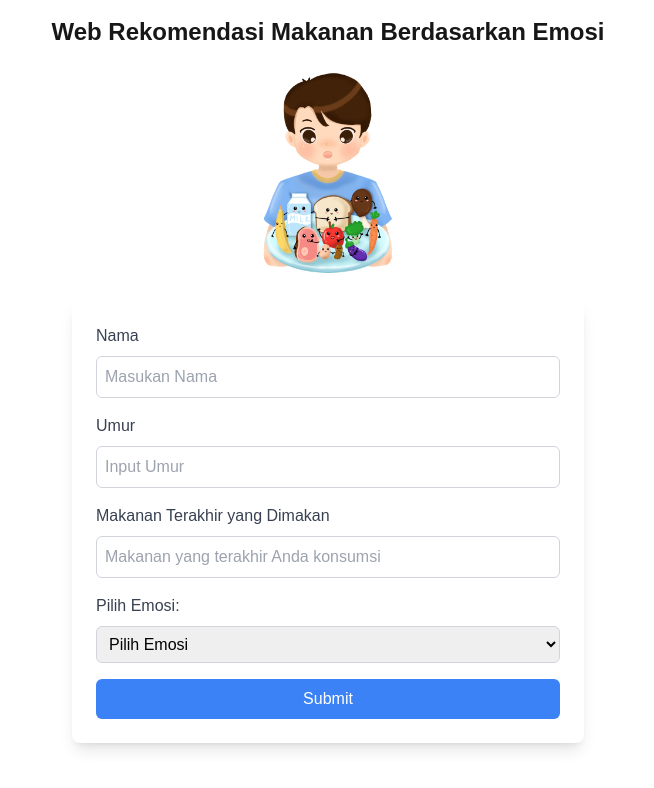
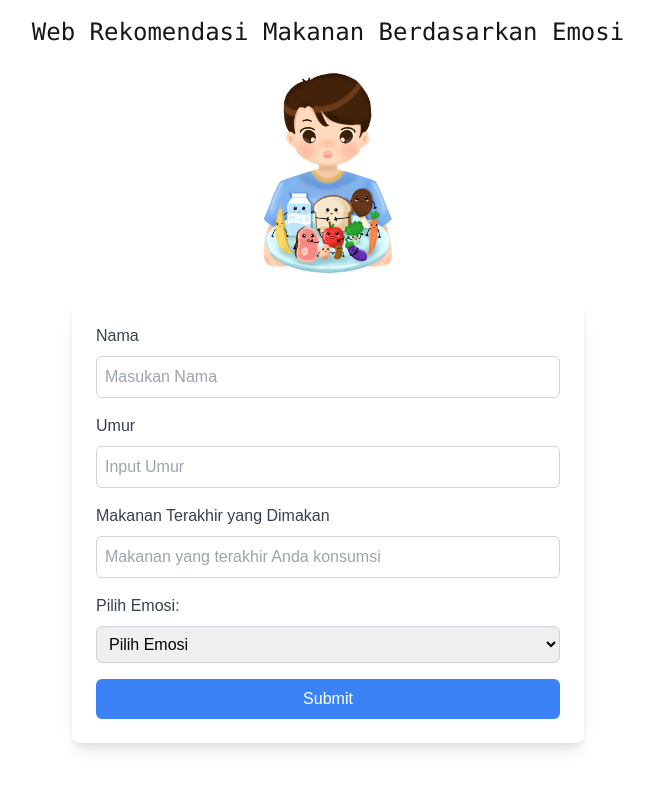
Before and after one commit to didinardiansah97/nutritional-recommendations, a Next.js app: page / in a window 1280 px wide. Shown: the top 788 px of the page, without its empty margins (312-966 px from the left). Built offline with nearby package versions, Linux system fonts and the light colour scheme.

Commit message:
Update page.tsx

```diff
--- a/app/page.tsx
+++ b/app/page.tsx
@@ -549,7 +549,7 @@ export default function App() {
 
   return (
     <div className="p-4">
-      <h1 className="text-2xl font-bold mb-4 text-center">Web Rekomendasi Makanan Berdasarkan Emosi</h1>
+      <h1 className="text-2xl font-mono mb-4 text-center">Web Rekomendasi Makanan Berdasarkan Emosi</h1>
       <img
           src="/image/bergizi.png" // Ganti dengan path gambar PNG Anda
           alt="Biodata Icon"
```
